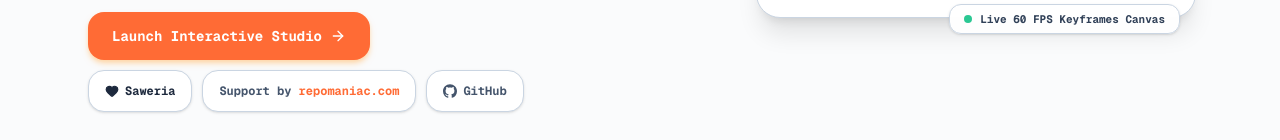
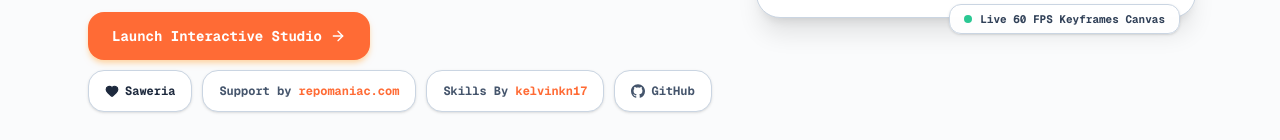
Before and after one commit to zayyid123/motion-track, a Next.js app: page / in a window 1280 px wide. Shown: the part 660-800 px from the top of the page. Built offline with nearby package versions, Linux system fonts and the light colour scheme; no server answers.

Commit message:
feat: add skills external link to landing page view

```diff
--- a/src/components/landing/LandingView.tsx
+++ b/src/components/landing/LandingView.tsx
@@ -141,11 +141,10 @@ export const LandingView: React.FC<LandingViewProps> = ({ onOpenStudio }) => {
                   <button
                     key={stk.id}
                     onClick={() => setActivePreviewSticker(stk.id as 'padlock' | 'chat' | 'search' | 'coins')}
-                    className={`px-3 py-2 rounded-xl border text-xs font-mono transition flex items-center gap-1.5 ${
-                      activePreviewSticker === stk.id
+                    className={`px-3 py-2 rounded-xl border text-xs font-mono transition flex items-center gap-1.5 ${activePreviewSticker === stk.id
                         ? 'bg-orange-50 border-[#ff6b35] text-slate-950 font-bold shadow-xs'
                         : 'bg-white border-slate-300 hover:border-slate-400 text-slate-700'
-                    }`}
+                      }`}
                   >
                     <span>{stk.icon}</span>
                     <span>{stk.name}</span>
@@ -185,6 +184,18 @@ export const LandingView: React.FC<LandingViewProps> = ({ onOpenStudio }) => {
                 >
                   <span>
                     Support by <span className="text-[#ff6b35]">repomaniac.com</span>
+                  </span>
+                </a>
+
+                <a
+                  href="https://github.com/kelvinkn17/skills"
+                  target="_blank"
+                  rel="noopener noreferrer"
+                  title="Skills"
+                  className="flex items-center gap-1.5 px-4 py-3 rounded-2xl bg-white border border-slate-300 hover:border-slate-400 text-slate-600 font-mono text-xs font-bold transition shadow-sm"
+                >
+                  <span>
+                    Skills By <span className="text-[#ff6b35]">kelvinkn17</span>
                   </span>
                 </a>
 
```
